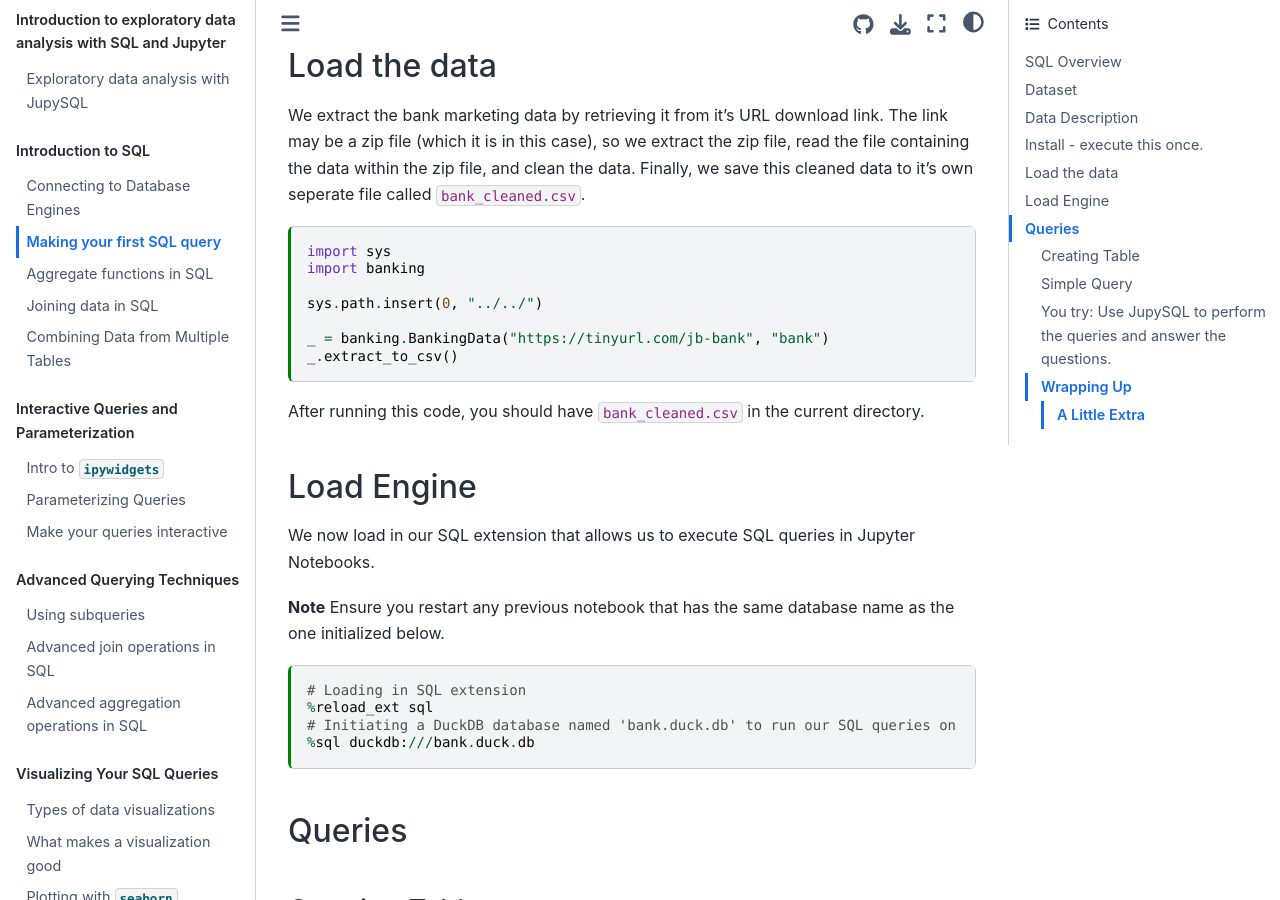
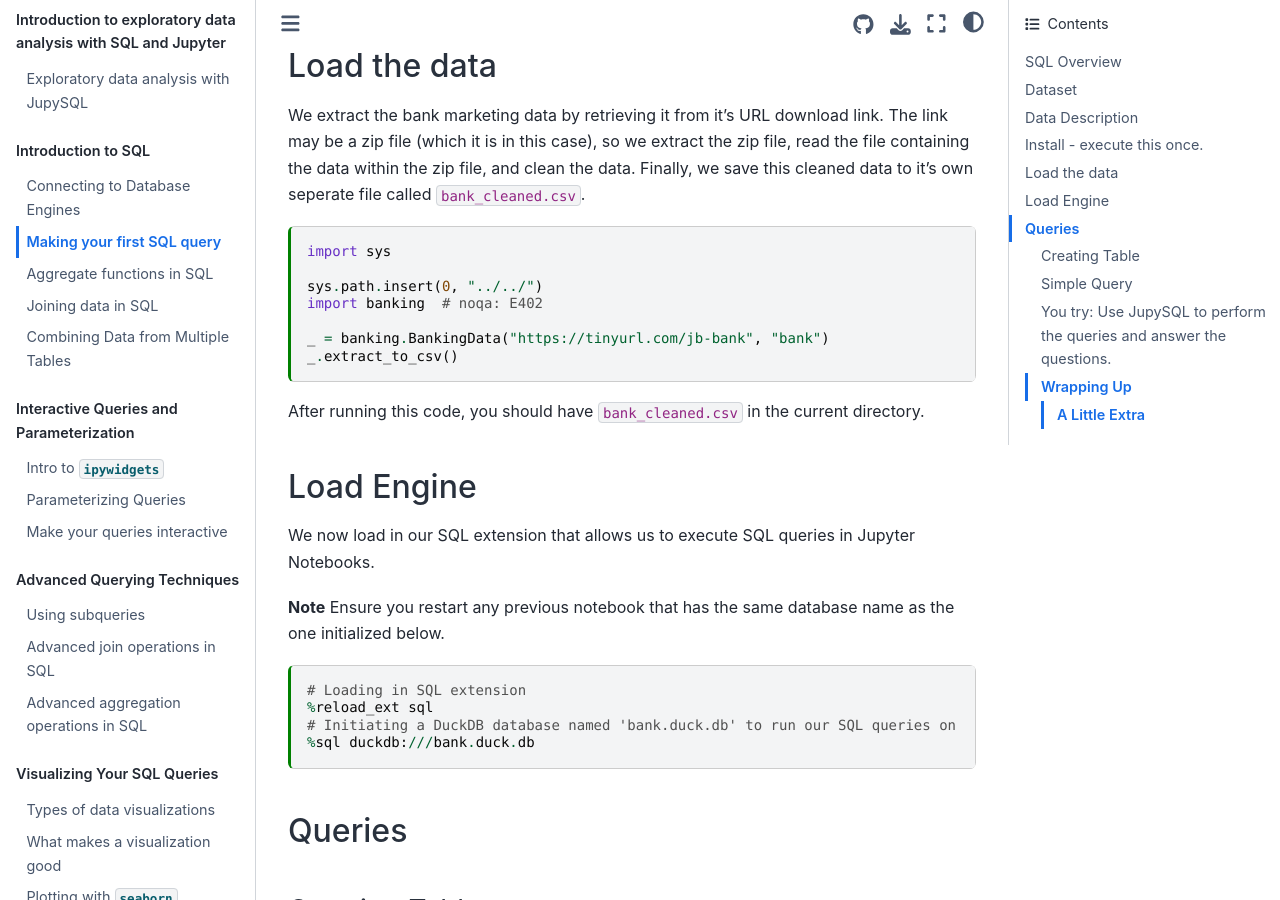
Before and after one commit to ploomber/sql, a Jupyter Book: the page built from docs/intro-to-sql/making-your-first-query.md, in a window 1280 px wide and 900 px high, scrolled down 1887 px. Built offline with Jupyter Book 1.0.4 settings and Sphinx 7.4.7 and the Sphinx Book theme 1.1.4, drawn with Linux system fonts in a browser that asks for light colours.

Commit message:
add # noqa: E402 to local import

````diff
--- a/docs/intro-to-sql/making-your-first-query.md
+++ b/docs/intro-to-sql/making-your-first-query.md
@@ -72,9 +72,9 @@ We extract the bank marketing data by retrieving it from it's URL download link.
 
 ```{code-cell} ipython3
 import sys
-import banking
 
 sys.path.insert(0, "../../")
+import banking  # noqa: E402
 
 _ = banking.BankingData("https://tinyurl.com/jb-bank", "bank")
 _.extract_to_csv()
````
Also changed, not shown: docs/intro-to-sql/joining-data-in-sql.md (+2 -1 lines).
